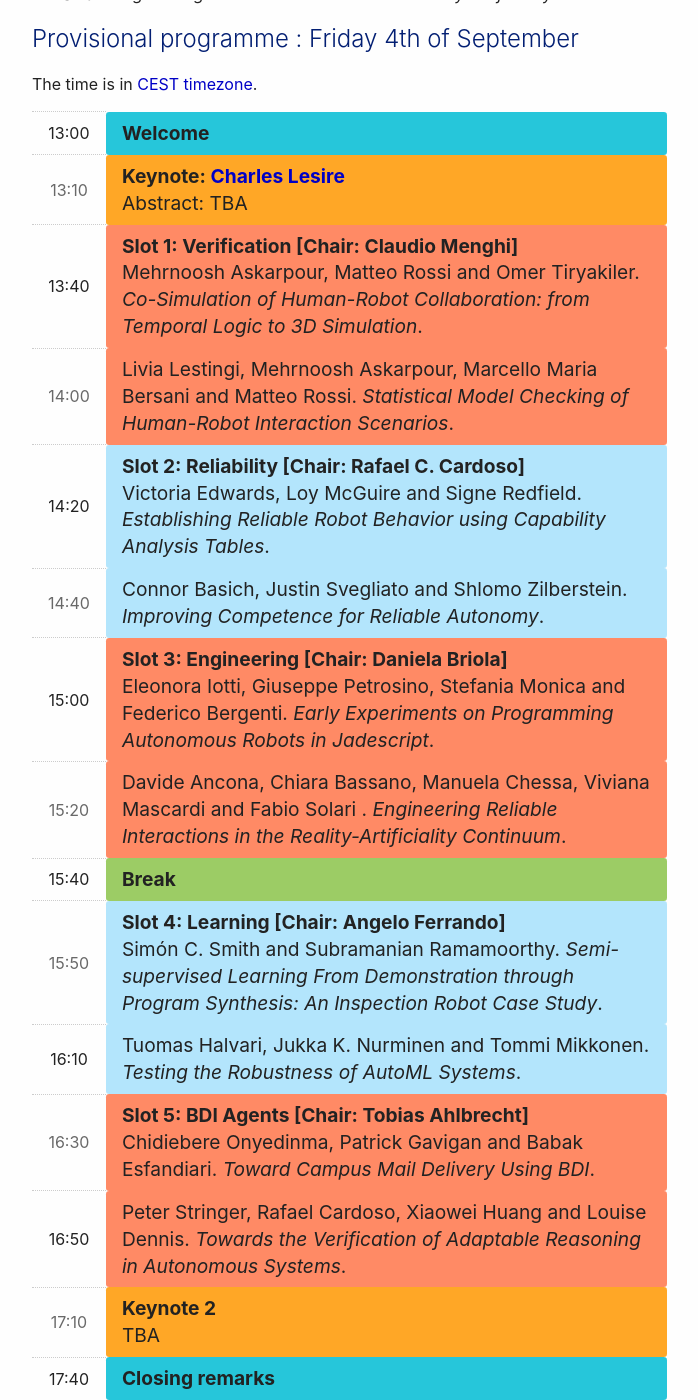
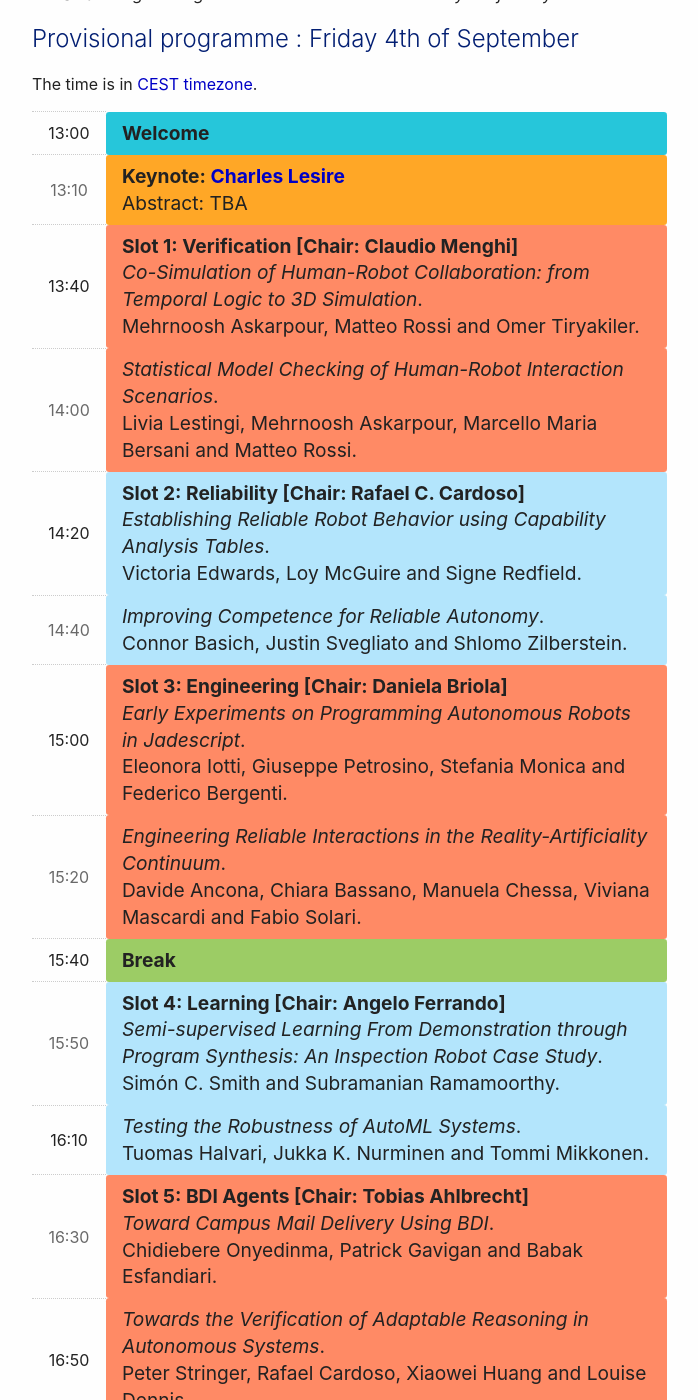
Before and after one commit to area2020/area2020.github.io, a Jekyll site: the page built from index.md, in a window 1280 px wide and 1400 px high, scrolled down 2707 px. Shown: the whole window, without its empty margins (53-751 px from the left). Built offline with Jekyll 4.4.1, drawn with Linux system fonts in a browser that asks for light colours; nearby versions of some CDN libraries.

Commit message:
Update index.md

```diff
--- a/index.md
+++ b/index.md
@@ -167,8 +167,8 @@ The time is in <a href="https://time.is/it/CEST">CEST timezone</a>.
             <td colspan="4" class="stage-venus">
             Slot 1: Verification [Chair: Claudio Menghi]
             <span>
+              <i>Co-Simulation of Human-Robot Collaboration: from Temporal Logic to 3D Simulation</i>. <br/>
               Mehrnoosh Askarpour, Matteo Rossi and Omer Tiryakiler.
-              <i>Co-Simulation of Human-Robot Collaboration: from Temporal Logic to 3D Simulation</i>.
             </span>
             </td>
         </tr>
@@ -176,8 +176,8 @@ The time is in <a href="https://time.is/it/CEST">CEST timezone</a>.
           <th>14:00</th>
           <td colspan="4" class="stage-venus">
             <span>
+              <i>Statistical Model Checking of Human-Robot Interaction Scenarios</i>. <br/>
               Livia Lestingi, Mehrnoosh Askarpour, Marcello Maria Bersani and Matteo Rossi.
-              <i>Statistical Model Checking of Human-Robot Interaction Scenarios</i>.
             </span>
           </td>
         </tr>
@@ -186,8 +186,8 @@ The time is in <a href="https://time.is/it/CEST">CEST timezone</a>.
             <td colspan="4" class="stage-mars">
             Slot 2: Reliability [Chair: Rafael C. Cardoso]
             <span>
+              <i>Establishing Reliable Robot Behavior using Capability Analysis Tables</i>. <br/>
               Victoria Edwards, Loy McGuire and Signe Redfield.
-              <i>Establishing Reliable Robot Behavior using Capability Analysis Tables</i>.
             </span>
             </td>
         </tr>
@@ -195,8 +195,8 @@ The time is in <a href="https://time.is/it/CEST">CEST timezone</a>.
           <th>14:40</th>
           <td colspan="4" class="stage-mars">
              <span>
+              <i>Improving Competence for Reliable Autonomy</i>. <br/>
               Connor Basich, Justin Svegliato and Shlomo Zilberstein.
-              <i>Improving Competence for Reliable Autonomy</i>.
             </span>
           </td>
         </tr>
@@ -205,8 +205,8 @@ The time is in <a href="https://time.is/it/CEST">CEST timezone</a>.
             <td colspan="4" class="stage-venus">
             Slot 3: Engineering [Chair: Daniela Briola]
             <span>
+              <i>Early Experiments on Programming Autonomous Robots in Jadescript</i>. <br/>
               Eleonora Iotti, Giuseppe Petrosino, Stefania Monica and Federico Bergenti.
-              <i>Early Experiments on Programming Autonomous Robots in Jadescript</i>.
             </span>
             </td>
         </tr>
@@ -214,8 +214,8 @@ The time is in <a href="https://time.is/it/CEST">CEST timezone</a>.
           <th>15:20</th>
          <td colspan="4" class="stage-venus">
            <span>
-              	Davide Ancona, Chiara Bassano, Manuela Chessa, Viviana Mascardi and Fabio Solari	.
-              <i>Engineering Reliable Interactions in the Reality-Artificiality Continuum</i>.
+              <i>Engineering Reliable Interactions in the Reality-Artificiality Continuum</i>. <br/>
+             Davide Ancona, Chiara Bassano, Manuela Chessa, Viviana Mascardi and Fabio Solari.
             </span>
          </td>
         </tr>
@@ -228,8 +228,8 @@ The time is in <a href="https://time.is/it/CEST">CEST timezone</a>.
             <td colspan="4" class="stage-mars">
             Slot 4: Learning [Chair: Angelo Ferrando]
             <span>
+               <i>Semi-supervised Learning From Demonstration through Program Synthesis: An Inspection Robot Case Study</i>. <br/>
               Simón C. Smith and Subramanian Ramamoorthy.
-              <i>Semi-supervised Learning From Demonstration through Program Synthesis: An Inspection Robot Case Study</i>.
             </span>
             </td>
         </tr>
@@ -237,8 +237,8 @@ The time is in <a href="https://time.is/it/CEST">CEST timezone</a>.
           <th>16:10</th>
           <td colspan="4" class="stage-mars">
             <span>
+              <i>Testing the Robustness of AutoML Systems</i>. <br/>
               Tuomas Halvari, Jukka K. Nurminen and Tommi Mikkonen.
-              <i>Testing the Robustness of AutoML Systems</i>.
             </span>
           </td>
         </tr>
@@ -247,8 +247,8 @@ The time is in <a href="https://time.is/it/CEST">CEST timezone</a>.
             <td colspan="4" class="stage-venus">
             Slot 5: BDI Agents [Chair: Tobias Ahlbrecht]
             <span>
+              <i>Toward Campus Mail Delivery Using BDI</i>. <br/>
               Chidiebere Onyedinma, Patrick Gavigan and Babak Esfandiari.
-              <i>Toward Campus Mail Delivery Using BDI</i>.
             </span>
             </td>
         </tr>
@@ -256,8 +256,8 @@ The time is in <a href="https://time.is/it/CEST">CEST timezone</a>.
           <th>16:50</th>
            <td colspan="4" class="stage-venus">
             <span>
+              <i>Towards the Verification of Adaptable Reasoning in Autonomous Systems</i>. <br/>
               Peter Stringer, Rafael Cardoso, Xiaowei Huang and Louise Dennis.
-              <i>Towards the Verification of Adaptable Reasoning in Autonomous Systems</i>.
             </span>
            </td>
         </tr>
```
